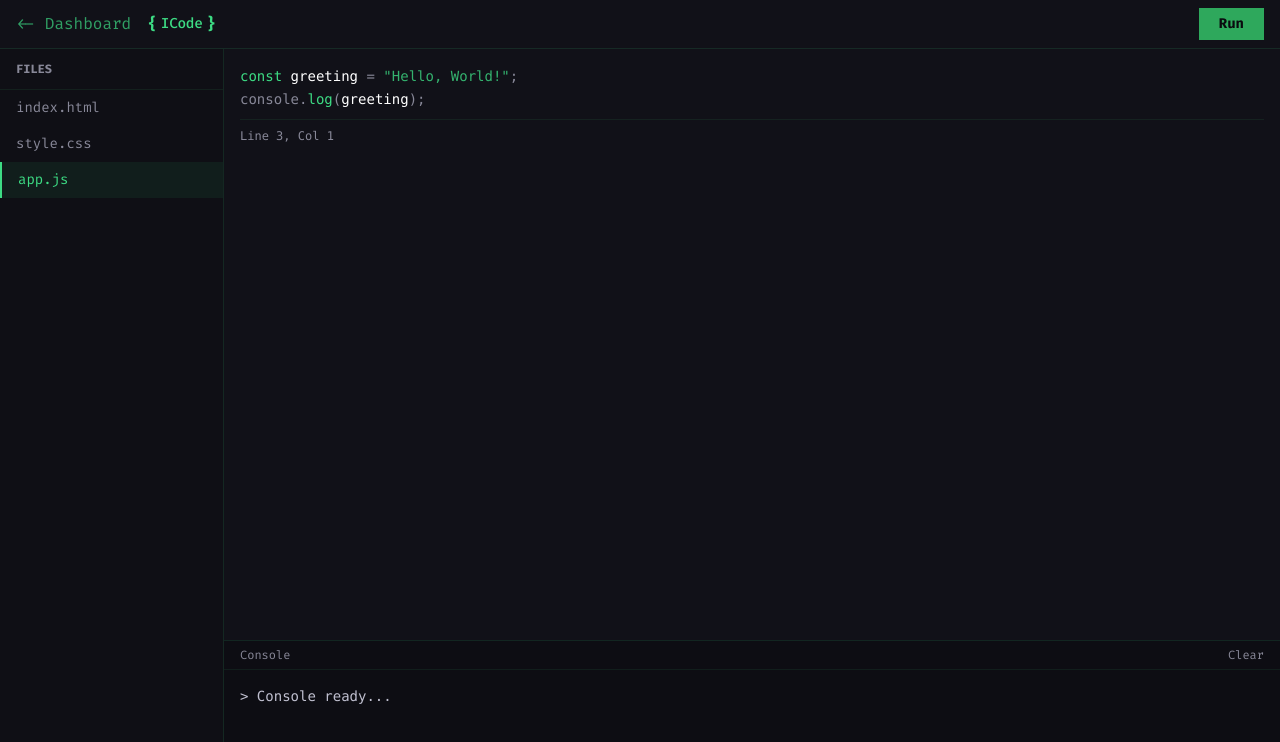
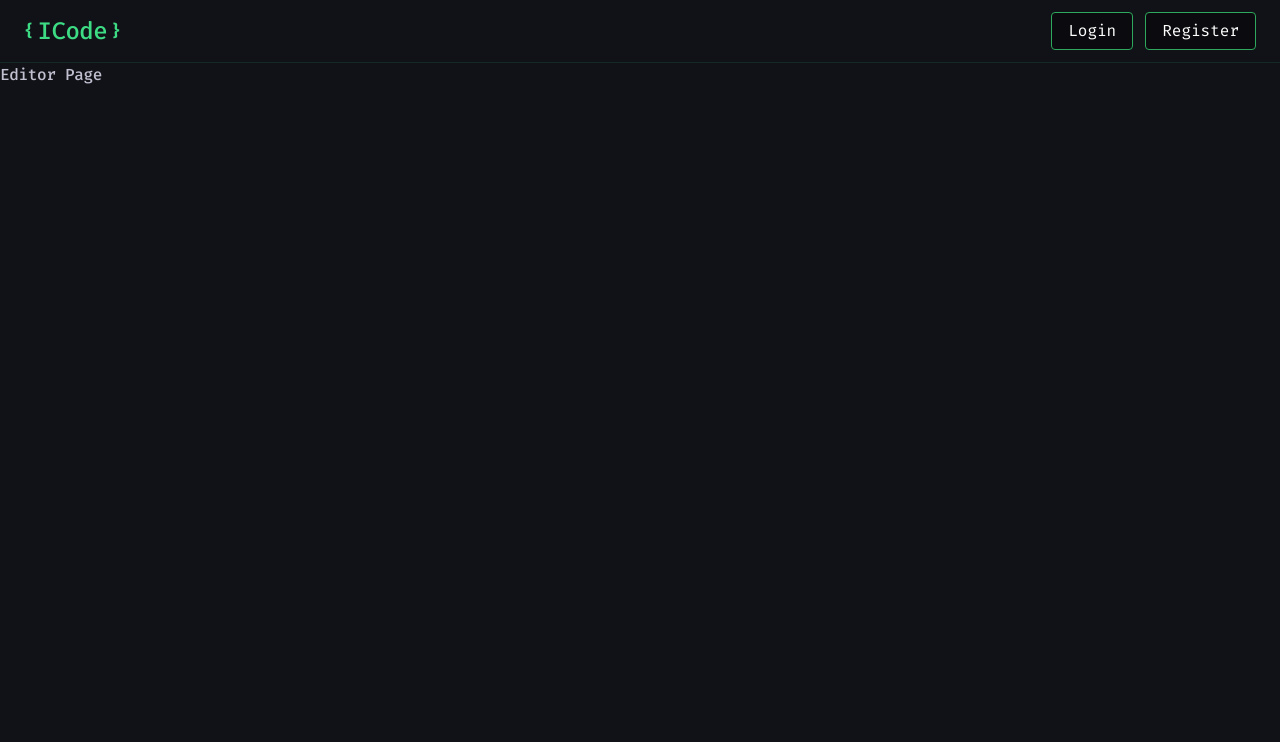
Before and after one commit to saudprashant2062/ICode, a React (Vite) app in the folder Frontend_ICode/: page /editor in a window 1280 px wide. Shown: the top 742 px of the page. Built offline with nearby package versions, Linux system fonts and the light colour scheme.

Commit message:
Made few small changes

```diff
--- a/Frontend_ICode/src/pages/Editor.jsx
+++ b/Frontend_ICode/src/pages/Editor.jsx
@@ -1,92 +1,10 @@
-import { Link } from "react-router-dom";
-import { useState } from "react";
+import Navbar from "../components/Navbar";
 
 export default function Editor() {
-  const files = [
-    { name: "index.html" },
-    { name: "style.css" },
-    { name: "app.js" },
-  ];
-  const [activeFile, setActiveFile] = useState("app.js");
-  const [output, setOutput] = useState("> Console ready...\n");
-
-  const runCode = () => {
-    setOutput("> Running code...\n> Hello, World!\n> Process finished.\n");
-  };
-
   return (
-    <div className="h-screen flex flex-col bg-gray-800">
-      <nav className="border-b px-4 py-2 flex items-center justify-between shrink-0">
-        <div className="flex items-center gap-4">
-          <Link to="/dashboard" className="text-green-400/70 hover:text-green-400 transition-colors">
-            &lt;- Dashboard
-          </Link>
-          <div className="flex items-center gap-1">
-            <span className="text-green-400 font-bold">{'{'}</span>
-            <h1 className="text-lg font-bold text-green-400 font-mono">ICode</h1>
-            <span className="text-green-400 font-bold">{'}'}</span>
-          </div>
-        </div>
-        <button
-          onClick={runCode}
-          className="px-5 py-1.5 bg-green-500 text-black font-bold text-sm hover:bg-green-400 transition-all duration-200"
-        >
-          Run
-        </button>
-      </nav>
-
-      <div className="flex flex-1 overflow-hidden">
-        <aside className="w-56 border-r flex flex-col shrink-0" style={{ borderColor: 'rgba(61, 220, 132, 0.12)', backgroundColor: 'rgba(10, 10, 15, 0.3)' }}>
-          <div className="px-4 py-3 border-b text-xs text-gray-600 uppercase font-bold" style={{ borderColor: 'rgba(61, 220, 132, 0.08)' }}>
-            Files
-          </div>
-          {files.map((file) => (
-            <button
-              key={file.name}
-              onClick={() => setActiveFile(file.name)}
-              className={`flex items-center gap-2 px-4 py-2 text-sm text-left transition-all duration-200 ${
-                activeFile === file.name
-                  ? "text-green-400 border-l-2 border-green-400 bg-green-500/10"
-                  : "text-gray-600 hover:bg-green-500/5"
-              }`}
-            >
-              <span>{file.name}</span>
-            </button>
-          ))}
-        </aside>
-
-        <div className="flex-1 flex flex-col">
-          <div className="flex-1 p-4 font-mono text-sm text-gray-700 leading-relaxed overflow-auto">
-            <span className="text-green-400">const</span> <span className="text-white">greeting</span>{" "}
-            <span className="text-gray-600">=</span> <span className="text-green-400/80">"Hello, World!"</span>
-            <span className="text-gray-600">;</span>
-            <br />
-            <span className="text-gray-600">console</span>
-            <span className="text-gray-600">.</span>
-            <span className="text-green-400">log</span>
-            <span className="text-gray-600">(</span>
-            <span className="text-white">greeting</span>
-            <span className="text-gray-600">);</span>
-            <br />
-            <span className="text-gray-600 mt-2 block border-t pt-2 text-xs" style={{ borderColor: 'rgba(61, 220, 132, 0.08)' }}>
-              Line 3, Col 1
-            </span>
-          </div>
-
-          <div className="h-40 border-t flex flex-col" style={{ borderColor: 'rgba(61, 220, 132, 0.12)', backgroundColor: 'rgba(10, 10, 15, 0.5)' }}>
-            <div className="flex items-center justify-between px-4 py-1.5 border-b" style={{ borderColor: 'rgba(61, 220, 132, 0.08)' }}>
-              <span className="text-xs text-gray-600">Console</span>
-              <button
-                onClick={() => setOutput("> Console ready...\n")}
-                className="text-xs text-gray-600 hover:text-gray-700 transition-colors"
-              >
-                Clear
-              </button>
-            </div>
-            <pre className="flex-1 p-4 text-sm text-gray-700 overflow-auto font-mono">{output}</pre>
-          </div>
-        </div>
-      </div>
-    </div>
+    <>
+      <Navbar title="ICode" />
+      <h1>Editor Page</h1>
+    </>
   );
 }
```
